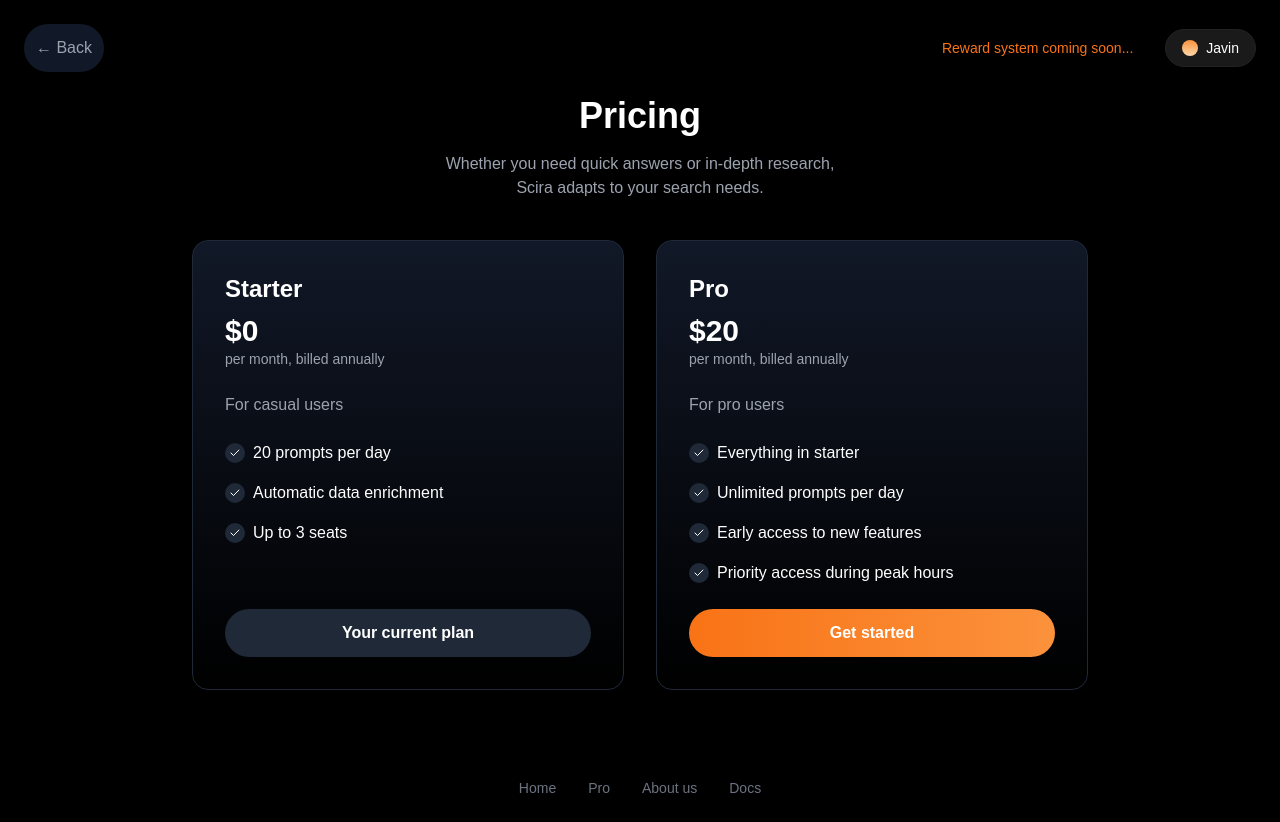
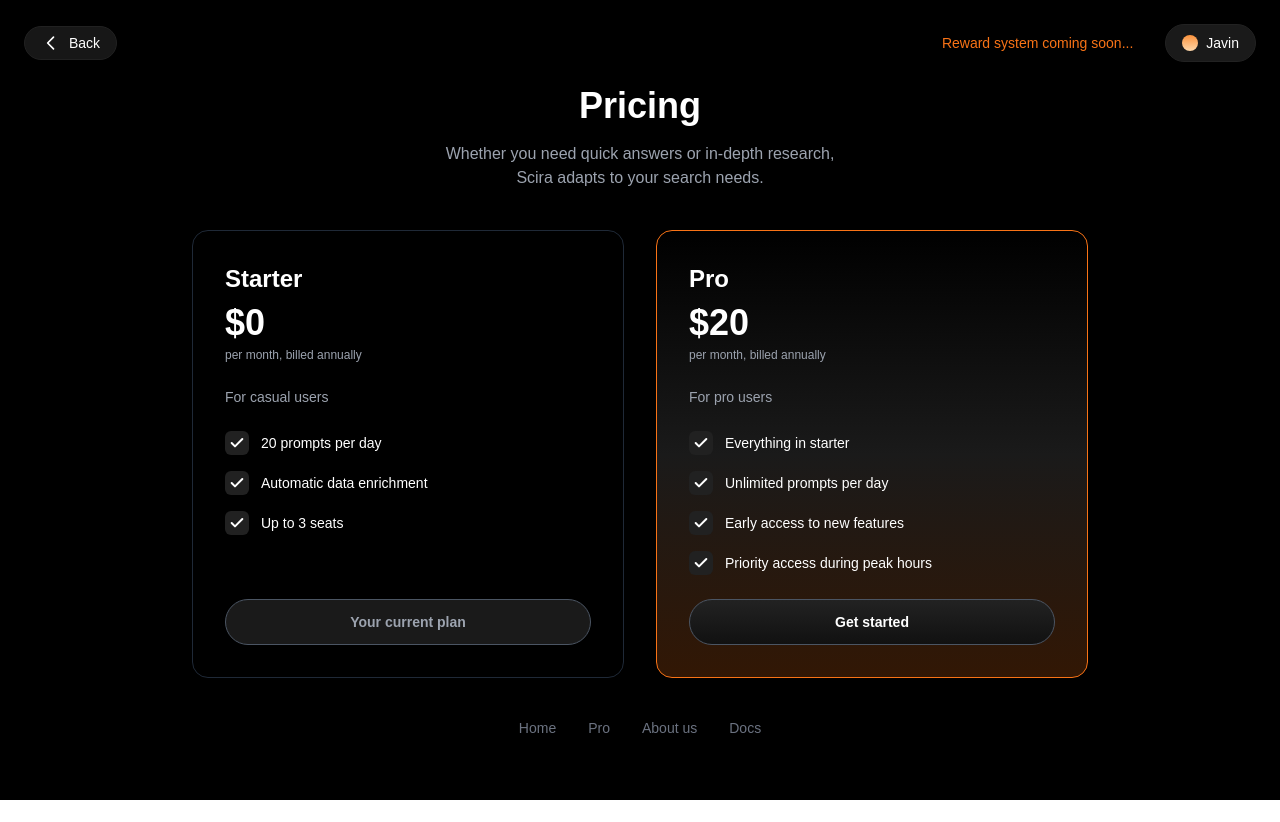
Before and after one commit to Om21O/rohan, a Next.js app: page /pricing in a window 1280 px wide. After the commit the page ends 800 px from the top, so only its background shows below. Built offline with nearby package versions, Linux system fonts and the light colour scheme.

Commit message:
updated pricing page

```diff
--- a/components/PricingPage.js
+++ /dev/null
@@ -1,119 +0,0 @@
-'use client';
-import React from 'react';
-import { Check } from 'lucide-react'; // assuming you installed it (or I can show without it too)
-
-const plans = [
-  {
-    title: 'Starter',
-    price: '$0',
-    description: 'For casual users',
-    features: [
-      '20 prompts per day',
-      'Automatic data enrichment',
-      'Up to 3 seats',
-    ],
-    buttonText: 'Your current plan',
-    isCurrent: true,
-  },
-  {
-    title: 'Pro',
-    price: '$20',
-    description: 'For pro users',
-    features: [
-      'Everything in starter',
-      'Unlimited prompts per day',
-      'Early access to new features',
-      'Priority access during peak hours',
-    ],
-    buttonText: 'Get started',
-    isCurrent: false,
-  },
-];
-
-const PricingPage = () => {
-  return (
-    <div className="bg-black text-white min-h-screen flex flex-col">
-     {/* Top Navigation */}
-<div className="flex justify-between items-center p-6">
-  {/* Back Button */}
-  <button className="bg-gray-900 p-3 rounded-full flex items-center text-gray-400 hover:text-white">
-    &larr; Back
-  </button>
-
-  {/* Right Section: Reward system + Javin */}
-  <div className="flex items-center gap-4">
-    <div className="text-orange-500 text-sm bg-black rounded-full px-4 py-2">
-      Reward system coming soon...
-    </div>
-
-    <button className="flex items-center space-x-2 bg-[#1a1a1a] px-4 py-2 rounded-full border border-[#222] hover:brightness-110 transition">
-  <div className="w-4 h-4 rounded-full bg-gradient-to-b from-orange-400 to-orange-200" />
-  <span className="text-white text-sm">Javin</span>
-</button>
-  </div>
-</div>
-
-      {/* Pricing Section */}
-      <div className="flex flex-col items-center px-4">
-        <h1 className="text-4xl font-bold mb-4">Pricing</h1>
-        <p className="text-gray-400 text-center mb-10">
-          Whether you need quick answers or in-depth research,
-          <br /> Scira adapts to your search needs.
-        </p>
-
-        <div className="grid grid-cols-1 md:grid-cols-2 gap-8 max-w-4xl w-full">
-          {plans.map((plan, index) => (
-            <div
-  key={index}
-  className="relative group bg-gradient-to-b from-gray-900 to-black p-8 rounded-2xl shadow-lg border border-gray-800 hover:border-orange-500 hover:bg-gradient-to-b hover:from-[#1a1a1a] hover:to-black transition-all duration-300 flex flex-col" // <-- ADD flex flex-col
->
-  <h2 className="text-2xl font-bold mb-2">{plan.title}</h2>
-  <p className="text-3xl font-bold">{plan.price}</p>
-  <p className="text-gray-400 text-sm mb-6">
-    per month, billed annually
-  </p>
-  <p className="text-gray-400 mb-6">{plan.description}</p>
-
-  <ul className="space-y-4 mb-6 flex-1"> {/* <-- ADD flex-1 to ul */}
-    {plan.features.map((feature, idx) => (
-      <li key={idx} className="flex items-center space-x-2">
-        <Check className="text-white w-5 h-5 bg-gray-800 rounded-full p-1" />
-        <span>{feature}</span>
-      </li>
-    ))}
-  </ul>
-
-  {/* Button always at the bottom */}
-  <button
-    className={`w-full py-3 rounded-full text-white font-semibold ${
-      plan.isCurrent
-        ? 'bg-gray-800 cursor-not-allowed'
-        : 'bg-gradient-to-r from-orange-500 to-orange-400 hover:from-orange-400 hover:to-orange-300'
-    }`}
-  >
-    {plan.buttonText}
-  </button>
-
-</div>
-
-
-
-          ))}
-
-        </div>
-      </div>
-      {/* Footer */}
-<footer className="bg-black py-6 mt-16">
-  <div className="flex justify-center space-x-8 text-gray-500 text-sm">
-    <a href="#" className="hover:text-white transition">Home</a>
-    <a href="#" className="hover:text-white transition">Pro</a>
-    <a href="#" className="hover:text-white transition">About us</a>
-    <a href="#" className="hover:text-white transition">Docs</a>
-  </div>
-</footer>
-    </div>
-  );
-};
-
-
-export default PricingPage;
--- /dev/null
+++ b/components/PricingPage.tsx
@@ -0,0 +1,130 @@
+'use client';
+import React from 'react';
+import { Check } from 'lucide-react';
+
+const plans = [
+  {
+    title: 'Starter',
+    price: '$0',
+    description: 'For casual users',
+    features: [
+      '20 prompts per day',
+      'Automatic data enrichment',
+      'Up to 3 seats',
+    ],
+    buttonText: 'Your current plan',
+    isCurrent: true,
+  },
+  {
+    title: 'Pro',
+    price: '$20',
+    description: 'For pro users',
+    features: [
+      'Everything in starter',
+      'Unlimited prompts per day',
+      'Early access to new features',
+      'Priority access during peak hours',
+    ],
+    buttonText: 'Get started',
+    isCurrent: false,
+  },
+];
+
+const PricingPage = () => {
+  return (
+    <div className="bg-black text-white min-h-screen flex flex-col">
+
+      {/* Top section */}
+      <div className="flex justify-between items-center p-6">
+      <button className="bg-[#171717] border border-[#212121] text-white px-4 py-1.5 rounded-full flex items-center space-x-2 text-sm font-medium">
+  <svg
+    xmlns="http://www.w3.org/2000/svg"
+    fill="none"
+    viewBox="0 0 24 24"
+    strokeWidth={2}
+    stroke="currentColor"
+    className="w-5 h-5"
+  >
+    <path strokeLinecap="round" strokeLinejoin="round" d="M15 19l-7-7 7-7" />
+  </svg>
+  <span>Back</span>
+</button>
+
+        <div className="flex items-center gap-4">
+          <div className="text-orange-500 text-sm bg-black rounded-full px-4 py-2">
+            Reward system coming soon...
+          </div>
+          <button className="flex items-center space-x-2 bg-[#1a1a1a] px-4 py-2 rounded-full border border-[#222] hover:brightness-110">
+            <div className="w-4 h-4 rounded-full bg-gradient-to-b from-orange-400 to-orange-200" />
+            <span className="text-white text-sm">Javin</span>
+          </button>
+        </div>
+      </div>
+
+      {/* Pricing */}
+      <div className="flex flex-col items-center px-4">
+        <h1 className="text-4xl font-bold mb-4">Pricing</h1>
+        <p className="text-gray-400 text-center mb-10">
+          Whether you need quick answers or in-depth research,<br />
+          Scira adapts to your search needs.
+        </p>
+
+        <div className="grid grid-cols-1 md:grid-cols-2 gap-8 max-w-4xl w-full">
+        {plans.map((plan, index) => (
+  <div
+    key={index}
+    className={`relative p-8 rounded-2xl shadow-md flex flex-col transition-all duration-300
+      ${plan.title === 'Pro'
+        ? 'bg-gradient-to-t from-orange-500/20 via-[#1a1a1a] to-black border border-orange-500'
+        : 'bg-black border border-gray-800'
+      }
+    `}
+            >
+              <h2 className="text-2xl font-bold mb-2">{plan.title}</h2>
+              <p className="text-4xl font-bold mb-1">{plan.price}</p>
+              <p className="text-gray-400 text-xs mb-6">
+                per month, billed annually
+              </p>
+              <p className="text-gray-400 mb-6 text-sm">{plan.description}</p>
+
+              <ul className="space-y-4 mb-6 flex-1">
+  {plan.features.map((feature, idx) => (
+    <li key={idx} className="flex items-center space-x-3">
+      <div className="w-6 h-6 rounded-md bg-[#212121] flex items-center justify-center">
+        <Check className="text-white w-4 h-4" strokeWidth={3} />
+      </div>
+      <span className="text-sm">{feature}</span>
+    </li>
+  ))}
+</ul>
+
+              <button
+                disabled={plan.isCurrent}
+                className={`w-full py-3 rounded-full text-sm font-semibold
+                  border border-gray-600
+                  ${
+                    plan.isCurrent
+                      ? 'bg-[#1a1a1a] text-gray-400 cursor-not-allowed'
+                      : 'bg-gradient-to-b from-[#222] to-[#111] hover:from-[#333] hover:to-[#222] active:brightness-90'
+                  } transition-all`}
+              >
+                {plan.buttonText}
+              </button>
+            </div>
+          ))}
+        </div>
+      </div>
+
+      {/* Footer */}
+      <footer className="w-full mt-10 mb-4 flex justify-center items-center space-x-8 text-gray-500 text-sm">
+  <a href="#" className="hover:text-white transition">Home</a>
+  <a href="#" className="hover:text-white transition">Pro</a>
+  <a href="#" className="hover:text-white transition">About us</a>
+  <a href="#" className="hover:text-white transition">Docs</a>
+</footer>
+
+    </div>
+  );
+};
+
+export default PricingPage;
--- a/src/app/about/page.js
+++ b/src/app/about/page.js
@@ -3,7 +3,7 @@
 
 export default function AboutPage() {
   return  (
-    <main className="p-8">
+    <main className="">
       <AboutUs />
     </main>
   );
--- a/src/app/globals.css
+++ b/src/app/globals.css
@@ -1,3 +1,5 @@
+@import url('https://fonts.googleapis.com/css2?family=JetBrains+Mono:wght@400;500;700&display=swap');
+
 /* @tailwindcss */
 @tailwind base;
 @tailwind components;
--- a/src/app/pricing/page.jsx
+++ b/src/app/pricing/page.jsx
@@ -1,4 +1,4 @@
-import PricingPage from '../../../components/PricingPage.js';
+import PricingPage from '../../../components/PricingPage.tsx';
 export default function Pricing() {
   return <PricingPage />;
 }
```
